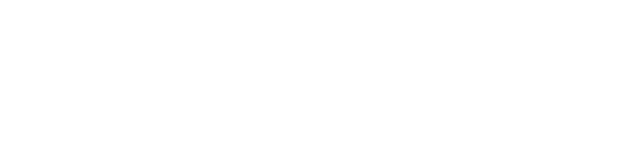
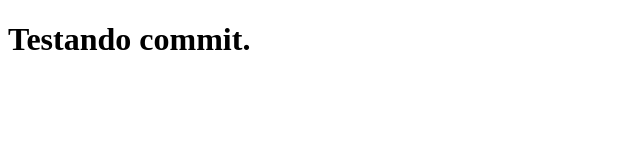
Before and after one commit to renatolew/PersonalPage, a plain HTML site: page index.html in a window 1280 px wide. Shown: the whole page, without its empty margins (0-640 px from the left). Drawn offline with Linux system fonts and the light colour scheme.

Commit message:
Testando commit

```diff
--- a/index.html
+++ b/index.html
@@ -11,7 +11,7 @@
 </head>
 
 <body>
-
+    <h1>Testando commit.</h1>
     <script src="scripts.js"></script>
 </body>
 
```
